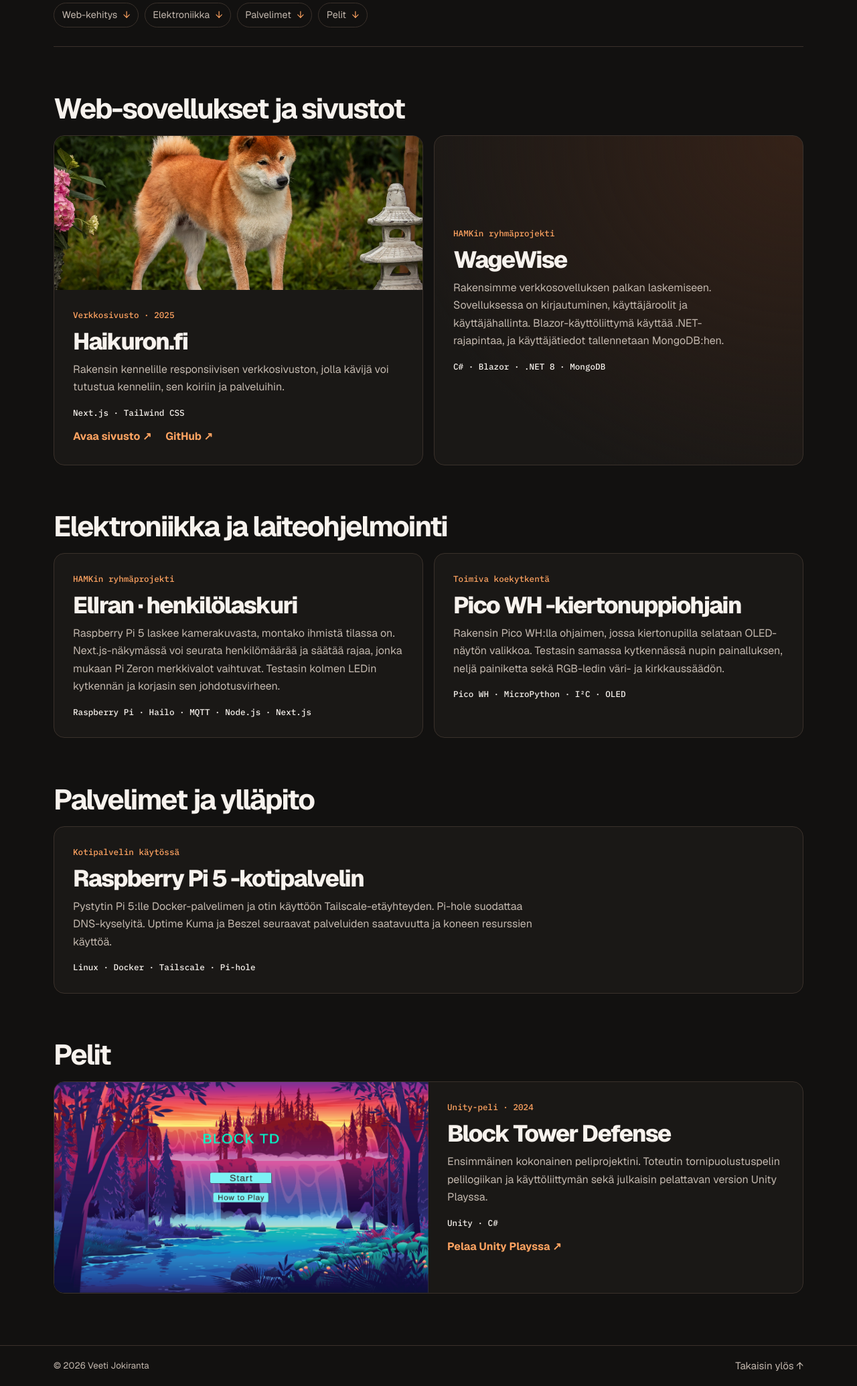
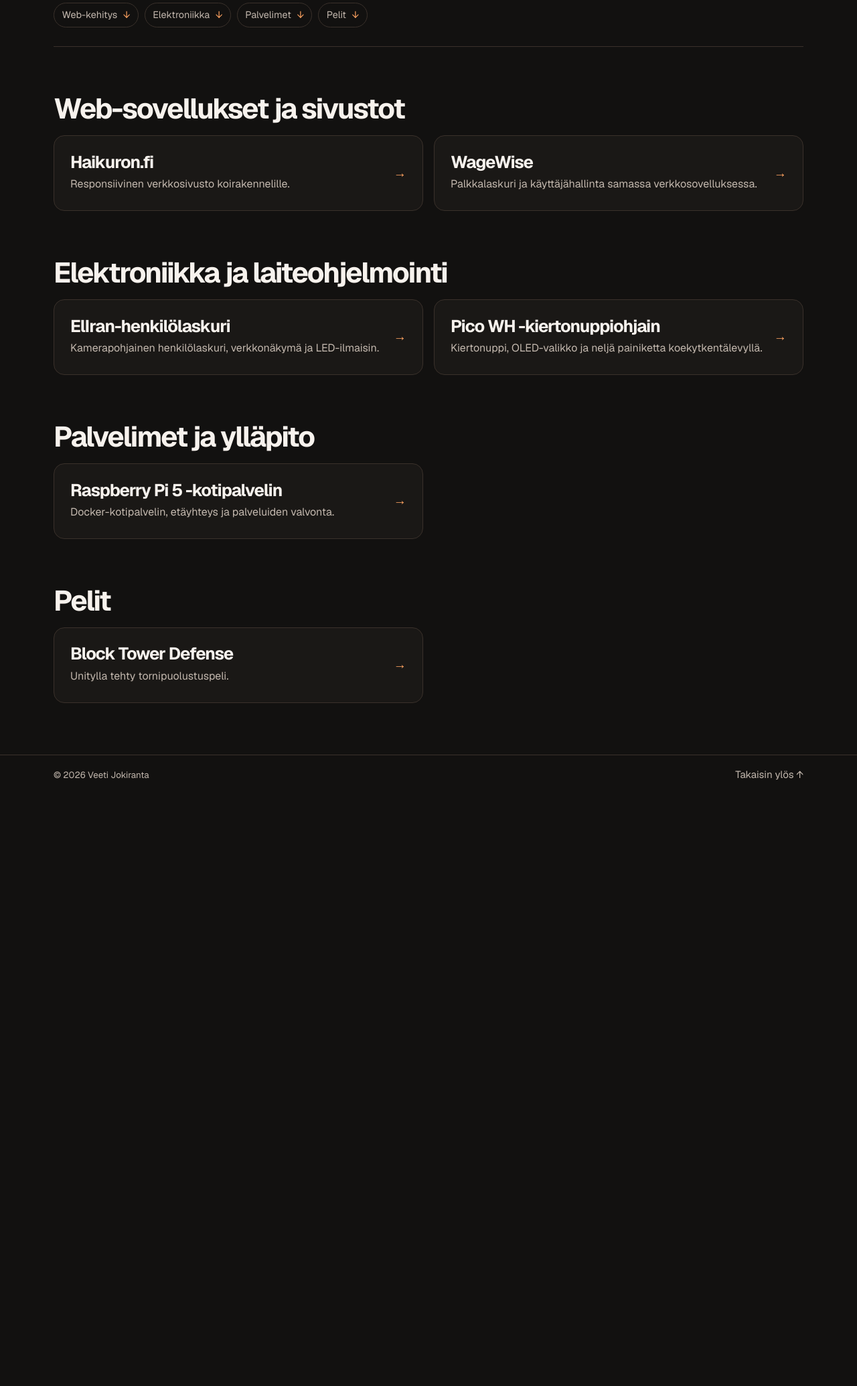
Before and after one commit to SKYRIXER/SKYRIXER.github.io, a PHP site: page /projektit.html in a window 1280 px wide. Shown: the part 262-2332 px from the top of the page at 67% size. After the commit the page ends 1427 px from the top, so only its background shows below. Run offline with PHP 8.4, Linux system fonts and the light colour scheme.

Commit message:
Lisää projekteille erilliset esittelysivut

```diff
--- a/index.html
+++ b/index.html
@@ -11,7 +11,7 @@
   <link rel="preconnect" href="https://fonts.googleapis.com">
   <link rel="preconnect" href="https://fonts.gstatic.com" crossorigin>
   <link rel="stylesheet" href="https://fonts.googleapis.com/css2?family=Geist:wght@400;500;600;700;800&amp;family=IBM+Plex+Mono:wght@400;500&amp;display=swap">
-  <link rel="stylesheet" href="styles.css?v=4">
+  <link rel="stylesheet" href="styles.css?v=5">
 </head>
 <body id="alku">
   <a class="skip-link" href="#sisalto">Siirry sisältöön</a>
--- a/projektit.html
+++ b/projektit.html
@@ -11,7 +11,7 @@
   <link rel="preconnect" href="https://fonts.googleapis.com">
   <link rel="preconnect" href="https://fonts.gstatic.com" crossorigin>
   <link rel="stylesheet" href="https://fonts.googleapis.com/css2?family=Geist:wght@400;500;600;700;800&amp;family=IBM+Plex+Mono:wght@400;500&amp;display=swap">
-  <link rel="stylesheet" href="styles.css?v=4">
+  <link rel="stylesheet" href="styles.css?v=5">
 </head>
 <body id="alku">
   <a class="skip-link" href="#sisalto">Siirry sisältöön</a>
@@ -40,82 +40,65 @@
     <section class="category" id="ohjelmistot" aria-labelledby="ohjelmistot-otsikko">
       <h2 id="ohjelmistot-otsikko">Web-sovellukset ja sivustot</h2>
       <div class="project-grid">
-        <article class="card card-photo">
-            <img class="kennel-photo" src="imgs/kennel.jpg" alt="" loading="lazy" decoding="async">
-            <div class="card-body">
-              <div class="card-kicker">Verkkosivusto · 2025</div>
-              <h3>Haikuron.fi</h3>
-              <p>Rakensin kennelille responsiivisen verkkosivuston, jolla kävijä voi tutustua kenneliin, sen koiriin ja palveluihin.</p>
-              <p class="stack">Next.js · Tailwind CSS</p>
-              <div class="card-links">
-                <a class="text-link" href="https://haikuron.fi/">Avaa sivusto <span aria-hidden="true">↗</span></a>
-                <a class="text-link" href="https://github.com/SKYRIXER/Haikuron.fi" aria-label="Haikuron.fi GitHubissa">GitHub <span aria-hidden="true">↗</span></a>
-              </div>
-            </div>
-          </article>
-
-        <article class="card card-wage">
-            <div class="card-body">
-              <div class="card-kicker">HAMKin ryhmäprojekti</div>
-              <h3>WageWise</h3>
-              <p>Rakensimme verkkosovelluksen palkan laskemiseen. Sovelluksessa on kirjautuminen, käyttäjäroolit ja käyttäjähallinta. Blazor-käyttöliittymä käyttää .NET-rajapintaa, ja käyttäjätiedot tallennetaan MongoDB:hen.</p>
-              <p class="stack">C# · Blazor · .NET 8 · MongoDB</p>
-            </div>
-          </article>
+        <article>
+          <a class="project-card" href="projektit/haikuron.html" aria-labelledby="haikuron-nimi" aria-describedby="haikuron-tiivistelma">
+            <h3 id="haikuron-nimi">Haikuron.fi</h3>
+            <p id="haikuron-tiivistelma">Responsiivinen verkkosivusto koirakennelille.</p>
+            <span class="project-arrow" aria-hidden="true">→</span>
+          </a>
+        </article>
+        <article>
+          <a class="project-card" href="projektit/wagewise.html" aria-labelledby="wagewise-nimi" aria-describedby="wagewise-tiivistelma">
+            <h3 id="wagewise-nimi">WageWise</h3>
+            <p id="wagewise-tiivistelma">Palkkalaskuri ja käyttäjähallinta samassa verkkosovelluksessa.</p>
+            <span class="project-arrow" aria-hidden="true">→</span>
+          </a>
+        </article>
       </div>
     </section>
 
     <section class="category" id="laitteet" aria-labelledby="laitteet-otsikko">
       <h2 id="laitteet-otsikko">Elektroniikka ja laiteohjelmointi</h2>
       <div class="project-grid">
-        <article class="card" id="eliran">
-            <div class="card-body">
-              <div class="card-kicker">HAMKin ryhmäprojekti</div>
-              <h3>ElIran · henkilölaskuri</h3>
-              <p>Raspberry Pi 5 laskee kamerakuvasta, montako ihmistä tilassa on. Next.js-näkymässä voi seurata henkilömäärää ja säätää rajaa, jonka mukaan Pi Zeron merkkivalot vaihtuvat. Testasin kolmen LEDin kytkennän ja korjasin sen johdotusvirheen.</p>
-              <p class="stack">Raspberry Pi · Hailo · MQTT · Node.js · Next.js</p>
-            </div>
-          </article>
-
-        <article class="card">
-            <div class="card-body">
-              <div class="card-kicker">Toimiva koekytkentä</div>
-              <h3>Pico WH -kiertonuppiohjain</h3>
-              <p>Rakensin Pico WH:lla ohjaimen, jossa kiertonupilla selataan OLED-näytön valikkoa. Testasin samassa kytkennässä nupin painalluksen, neljä painiketta sekä RGB-ledin väri- ja kirkkaussäädön.</p>
-              <p class="stack">Pico WH · MicroPython · I²C · OLED</p>
-            </div>
-          </article>
+        <article id="eliran">
+          <a class="project-card" href="projektit/eliran.html" aria-labelledby="eliran-nimi" aria-describedby="eliran-tiivistelma">
+            <h3 id="eliran-nimi">ElIran-henkilölaskuri</h3>
+            <p id="eliran-tiivistelma">Kamerapohjainen henkilölaskuri, verkkonäkymä ja LED-ilmaisin.</p>
+            <span class="project-arrow" aria-hidden="true">→</span>
+          </a>
+        </article>
+        <article>
+          <a class="project-card" href="projektit/pico-ohjain.html" aria-labelledby="pico-ohjain-nimi" aria-describedby="pico-ohjain-tiivistelma">
+            <h3 id="pico-ohjain-nimi">Pico WH -kiertonuppiohjain</h3>
+            <p id="pico-ohjain-tiivistelma">Kiertonuppi, OLED-valikko ja neljä painiketta koekytkentälevyllä.</p>
+            <span class="project-arrow" aria-hidden="true">→</span>
+          </a>
+        </article>
       </div>
     </section>
 
     <section class="category" id="palvelimet" aria-labelledby="palvelimet-otsikko">
       <h2 id="palvelimet-otsikko">Palvelimet ja ylläpito</h2>
       <div class="project-grid">
-        <article class="card card-single">
-            <div class="card-body">
-              <div class="card-kicker">Kotipalvelin käytössä</div>
-              <h3>Raspberry Pi 5 -kotipalvelin</h3>
-              <p>Pystytin Pi 5:lle Docker-palvelimen ja otin käyttöön Tailscale-etäyhteyden. Pi-hole suodattaa DNS-kyselyitä. Uptime Kuma ja Beszel seuraavat palveluiden saatavuutta ja koneen resurssien käyttöä.</p>
-              <p class="stack">Linux · Docker · Tailscale · Pi-hole</p>
-            </div>
-          </article>
+        <article>
+          <a class="project-card" href="projektit/kotipalvelin.html" aria-labelledby="kotipalvelin-nimi" aria-describedby="kotipalvelin-tiivistelma">
+            <h3 id="kotipalvelin-nimi">Raspberry Pi 5 -kotipalvelin</h3>
+            <p id="kotipalvelin-tiivistelma">Docker-kotipalvelin, etäyhteys ja palveluiden valvonta.</p>
+            <span class="project-arrow" aria-hidden="true">→</span>
+          </a>
+        </article>
       </div>
     </section>
 
     <section class="category" id="pelit" aria-labelledby="pelit-otsikko">
       <h2 id="pelit-otsikko">Pelit</h2>
       <div class="project-grid">
-        <article class="card game-card">
-          <img src="imgs/unityTD.png" alt="Kuvakaappaus Block Tower Defensestä" loading="lazy" decoding="async">
-          <div class="card-body">
-            <div class="card-kicker">Unity-peli · 2024</div>
-            <h3>Block Tower Defense</h3>
-            <p>Ensimmäinen kokonainen peliprojektini. Toteutin tornipuolustuspelin pelilogiikan ja käyttöliittymän sekä julkaisin pelattavan version Unity Playssa.</p>
-            <p class="stack">Unity · C#</p>
-            <div class="card-links">
-              <a class="text-link" href="https://play.unity.com/mg/other/builds-u4-6">Pelaa Unity Playssa <span aria-hidden="true">↗</span></a>
-            </div>
-          </div>
+        <article>
+          <a class="project-card" href="projektit/block-tower-defense.html" aria-labelledby="block-tower-defense-nimi" aria-describedby="block-tower-defense-tiivistelma">
+            <h3 id="block-tower-defense-nimi">Block Tower Defense</h3>
+            <p id="block-tower-defense-tiivistelma">Unitylla tehty tornipuolustuspeli.</p>
+            <span class="project-arrow" aria-hidden="true">→</span>
+          </a>
         </article>
       </div>
     </section>
--- a/styles.css
+++ b/styles.css
@@ -81,7 +81,7 @@ a:focus-visible {
   font: 500 0.86rem var(--mono);
 }
 
-.main-nav, .hero-actions, .category-nav, .social-links, .card-links {
+.main-nav, .hero-actions, .category-nav, .social-links, .detail-links {
   display: flex;
   align-items: center;
   flex-wrap: wrap;
@@ -111,7 +111,7 @@ a:focus-visible {
   padding-block: clamp(4rem, 9vw, 8rem);
 }
 
-.hero-role, .card-kicker, .stack { font: 500 0.79rem/1.55 var(--mono); }
+.hero-role, .detail-role { font: 500 0.79rem/1.55 var(--mono); }
 .hero-role { color: var(--accent); }
 .hero-role span { padding-inline: 0.35rem; }
 .hero h1, .projects-header h1 {
@@ -233,72 +233,144 @@ h1 span { color: var(--accent); }
   gap: 1rem;
 }
 
-.card {
-  min-width: 0;
-  overflow: hidden;
+.project-card {
+  display: grid;
+  grid-template-columns: minmax(0, 1fr) auto;
+  column-gap: 0.85rem;
+  row-gap: 0.35rem;
+  align-content: center;
+  min-height: 7.1rem;
+  height: 100%;
+  padding: clamp(1.05rem, 2.7vw, 1.5rem);
+  border: 1px solid var(--line);
+  border-radius: var(--radius);
+  background: var(--panel);
+  text-decoration: none;
+}
+
+.project-card:hover, .project-card:focus-visible {
+  border-color: var(--accent);
+  background: #261c17;
+}
+
+.project-card h3 {
+  font-size: clamp(1.2rem, 2.2vw, 1.6rem);
+  letter-spacing: -0.042em;
+  overflow-wrap: anywhere;
+}
+
+.project-card p { grid-column: 1; color: var(--muted); }
+
+.project-arrow {
+  grid-column: 2;
+  grid-row: 1 / 3;
+  align-self: center;
+  color: var(--accent);
+  font-size: 1.2rem;
+}
+
+.detail-page {
+  padding-block: clamp(2.7rem, 6vw, 5.3rem);
+}
+
+.back-link { display: inline-flex; align-items: center; gap: 0.55rem; }
+
+.detail-header {
+  margin-block: 1.65rem clamp(1.8rem, 4vw, 3rem);
+  padding-bottom: 1.6rem;
+  border-bottom: 1px solid var(--line);
+}
+
+.detail-role { color: var(--accent); }
+
+.detail-header h1 {
+  margin-block: 0.48rem 0.95rem;
+  font-size: clamp(2.5rem, 7vw, 5.25rem);
+  font-weight: 800;
+  letter-spacing: -0.07em;
+  overflow-wrap: anywhere;
+}
+
+.detail-intro {
+  max-width: 62ch;
+  color: var(--muted);
+  font-size: clamp(1.05rem, 2vw, 1.22rem);
+}
+
+.detail-content {
+  display: grid;
+  grid-template-columns: minmax(0, 1.3fr) minmax(0, 0.7fr);
+  gap: 1.6rem clamp(1.6rem, 5vw, 4rem);
+  align-items: start;
+}
+
+.detail-content h2 {
+  margin-bottom: 0.65rem;
+  font-size: clamp(1.3rem, 3vw, 1.8rem);
+  letter-spacing: -0.04em;
+}
+
+.detail-content p { max-width: 64ch; color: var(--muted); }
+
+.detail-facts {
+  padding: clamp(1rem, 2.8vw, 1.45rem);
   border: 1px solid var(--line);
   border-radius: var(--radius);
   background: var(--panel);
 }
 
-.card-wage {
+.tech-list {
   display: flex;
-  background: radial-gradient(ellipse at right top, #352218, transparent 80%), var(--panel);
+  flex-wrap: wrap;
+  gap: 0.4rem;
+  margin: 0;
+  padding: 0;
+  list-style: none;
 }
 
-.card-wage .card-body { justify-content: center; }
-.card-wage p:not(.stack) { max-width: 42ch; }
-
-.card:target { border-color: var(--accent); }
-.card-photo { display: flex; flex-direction: column; }
-.kennel-photo { height: clamp(10.5rem, 18vw, 15rem); object-fit: cover; object-position: center 45%; }
-
-.card-body {
-  display: flex;
-  flex: 1;
-  flex-direction: column;
-  gap: 0.65rem;
-  padding: clamp(1.1rem, 3vw, 1.75rem);
+.tech-list li {
+  padding: 0.2rem 0.5rem;
+  border: 1px solid var(--line);
+  border-radius: 0.35rem;
+  color: var(--muted);
+  font: 400 0.8rem/1.55 var(--mono);
 }
 
-.card-kicker { color: var(--accent); }
+.detail-links { margin-top: 0.85rem; }
 
-.card h3 {
-  font-size: clamp(1.5rem, 3vw, 2.18rem);
-  font-weight: 750;
-  letter-spacing: -0.05em;
-  overflow-wrap: anywhere;
+.detail-page--photo {
+  display: grid;
+  grid-template-columns: minmax(0, 1fr) minmax(0, 1.15fr);
+  align-items: start;
+  column-gap: clamp(1.5rem, 4vw, 3rem);
 }
 
-.card p { color: var(--muted); }
-.card .stack { margin-top: 0.3rem; color: var(--text); }
-.card-links { margin-top: 0.15rem; }
+.detail-page--photo .back-link, .detail-page--photo .detail-header { grid-column: 1 / -1; }
+.detail-page--photo .back-link { justify-self: start; }
+.detail-page--photo .detail-content { grid-template-columns: minmax(0, 1fr); }
 
-.card-single, .game-card { grid-column: 1 / -1; }
-.card-single p:not(.stack) { max-width: 65ch; }
-
-.game-card {
-  display: grid;
-  grid-template-columns: minmax(0, 1fr) minmax(0, 1fr);
+.detail-photo {
+  overflow: hidden;
+  margin: 0;
+  border: 1px solid var(--line);
+  border-radius: var(--radius);
 }
 
-.game-card img {
-  height: 100%;
-  min-height: 14rem;
-  max-height: 20rem;
-  object-fit: cover;
-  background: #10100f;
+.detail-photo img {
+  max-height: 33rem;
+  object-fit: contain;
+  background: var(--panel);
 }
 
 .site-footer { border-top: 1px solid var(--line); }
 .footer-inner { padding-block: 1.1rem; color: var(--muted); }
 
 @media (max-width: 700px) {
-  .hero-inner, .contact, .project-grid, .game-card { grid-template-columns: minmax(0, 1fr); }
+  .hero-inner, .contact, .project-grid, .detail-content, .detail-page--photo { grid-template-columns: minmax(0, 1fr); }
   .hero-inner { padding-block: 3.5rem; }
   .hero h1 { font-size: clamp(3.4rem, 13vw, 6rem); }
   .contact { gap: 0.8rem; }
-  .game-card img { height: auto; min-height: 0; aspect-ratio: 16 / 9; }
+  .detail-photo { margin-top: 1.5rem; }
 }
 
 @media (max-width: 420px) {
```
Also changed, not shown: projektit/block-tower-defense.html (added, +67 -0 lines), projektit/eliran.html (added, +64 -0 lines), projektit/haikuron.html (added, +68 -0 lines), projektit/kotipalvelin.html (added, +64 -0 lines), projektit/pico-ohjain.html (added, +63 -0 lines), projektit/wagewise.html (added, +62 -0 lines).
